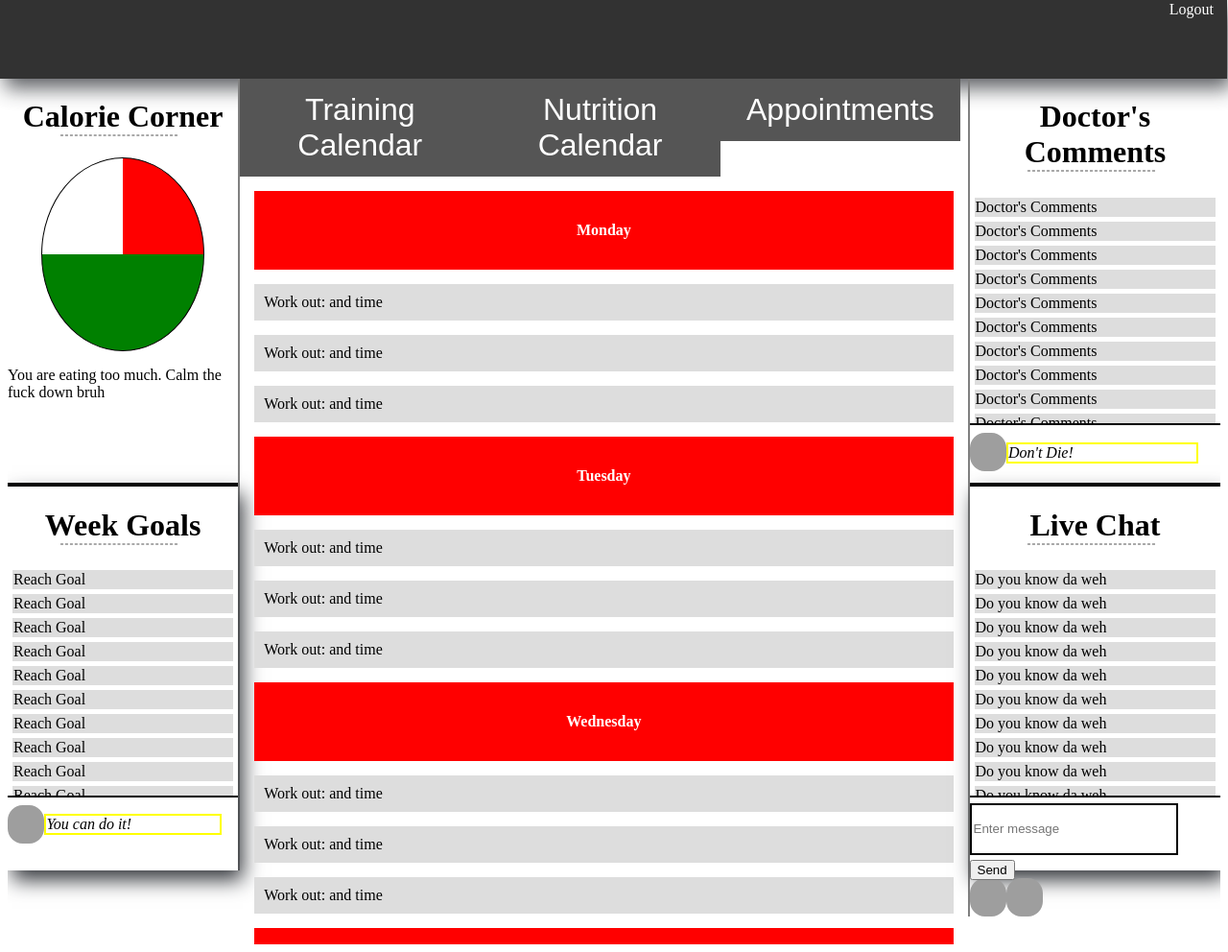
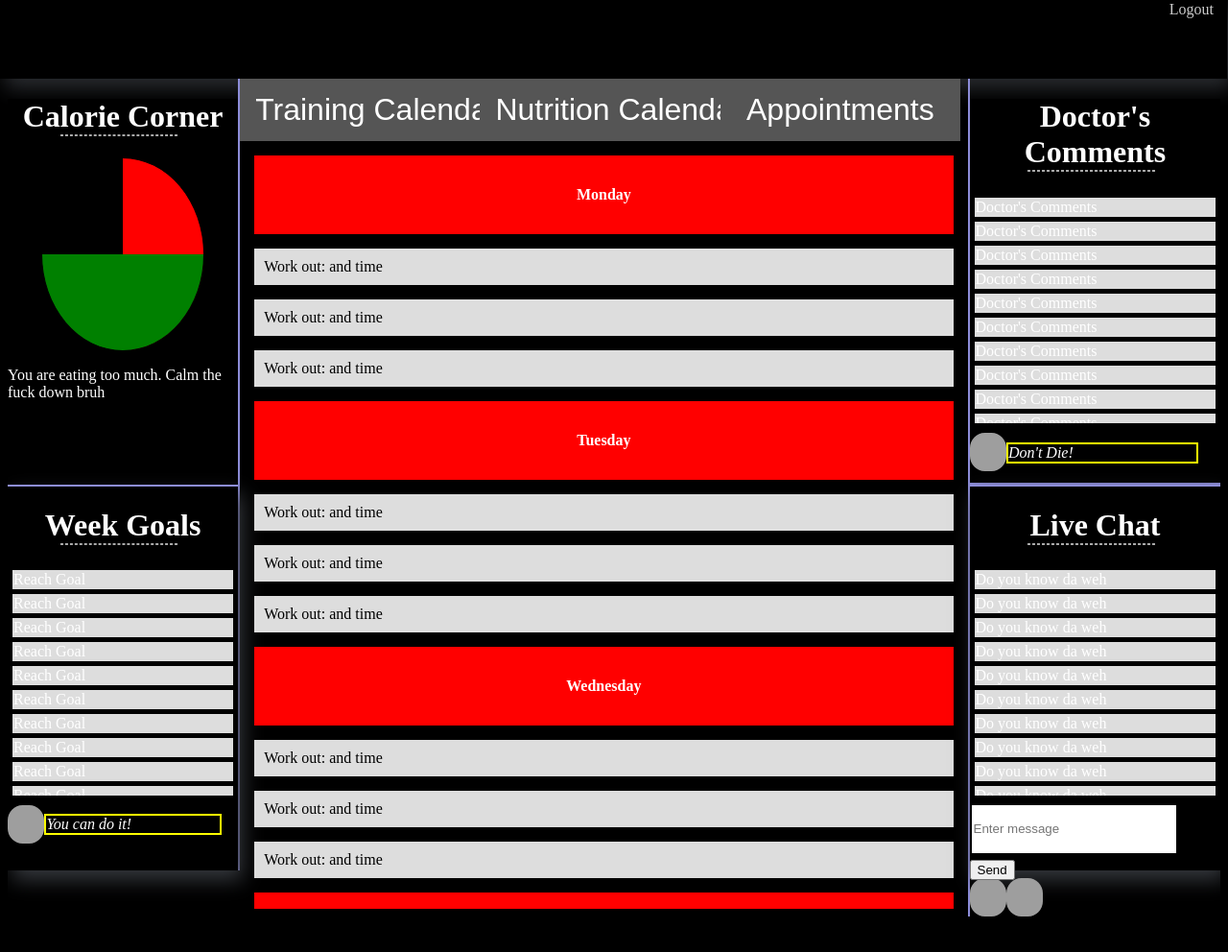
Before and after one commit to t1nhtinh/TailoredHealthServices, a plain HTML site: page HealthApp/ClientPage/client_front_page.html in a window 1280 px wide. Shown: the whole page at 96% size. After the commit the page ends 963 px from the top, so only its background shows below. Drawn offline with Linux system fonts and the light colour scheme; grey boxes are pictures that could not be loaded.

Commit message:
Color changes

```diff
--- a/HealthApp/ClientPage/ClientPage.css
+++ b/HealthApp/ClientPage/ClientPage.css
@@ -1,5 +1,5 @@
 body {
-    background-color:white;
+    background-color:black;
 }
 .main_page {
     position:relative;
@@ -36,7 +36,7 @@ body {
     width:19%;
     position:relative;
     float:left;
-    border-right:2px solid grey;
+    border-right:2px solid #8d8dd9;
 }
 .middle_categories{
     width:60%;
@@ -47,12 +47,14 @@ body {
     width:19%;
     position:relative;
     float:left;
-    border-left:2px solid grey;
+    border-left:2px solid #8d8dd9;
 }
 #calorie_corner {
     width:100%;
     height:50vh;
     border-bottom:2px solid black;
+    background-color:black;
+    color:white;
 }
 #calorie_meter {
     width:70%;
@@ -67,8 +69,10 @@ body {
 #week_goal {
     width:100%;
     height:50vh;
-    border-top:2px solid black;
+    border-top:2px solid #8d8dd9;
     box-shadow:5px 10px 20px #35383d;
+    background-color:black;
+    color:white;
 }
 
 .tab_nav {
@@ -79,6 +83,8 @@ body {
 .tab_nav button {
     background-color:#555;
     color:white;
+    white-space:nowrap;
+    overflow:hidden;
     float:left;
     border:none;
     outline:none;
@@ -118,7 +124,9 @@ table.given_calendar th{
 #doctor_comments {
     width:109%;
     height:50vh;
-    border-bottom:2px solid black;
+    border-bottom:2px solid #8d8dd9;
+    background-color:black;
+    color:white;
 }
 .table-wrapper {
     overflow-y:scroll;
@@ -137,8 +145,10 @@ table.component_table td{
     text-align:left;
     width:109%;
     height:50vh;
-    border-top:2px solid black;
+    border-top:2px solid #8d8dd9;
     box-shadow:5px 10px 20px #35383d;
+    background-color:black;
+    color:white;
 }
 #chat_input {
     margin-top:2%;
```
